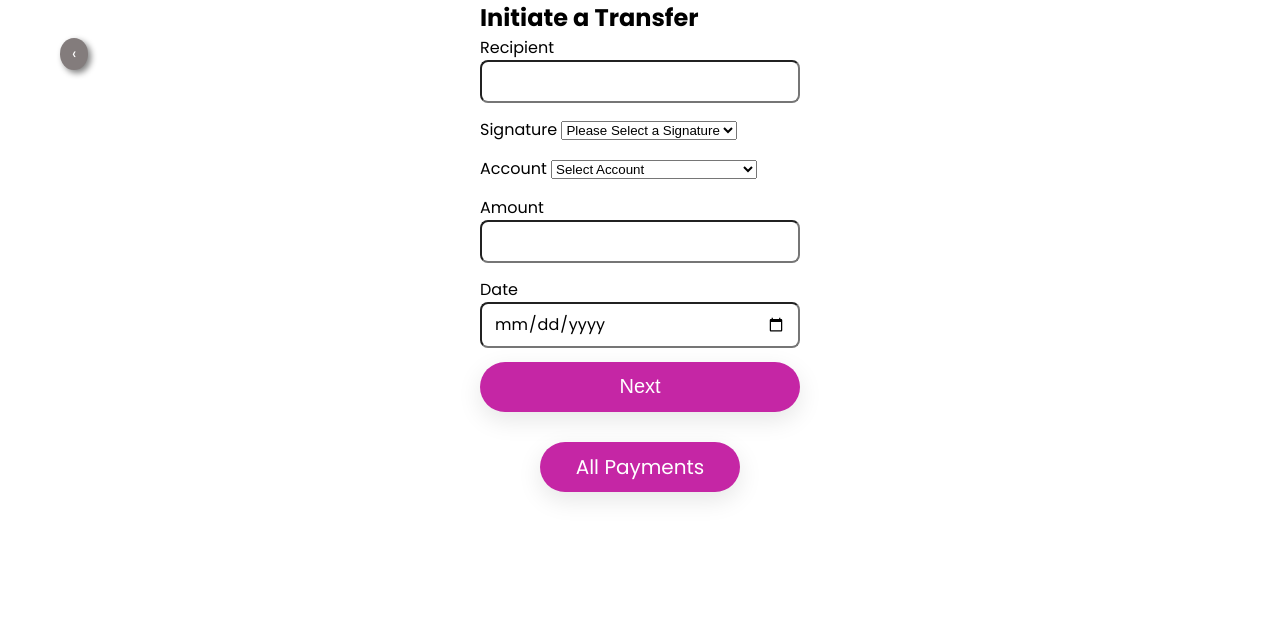
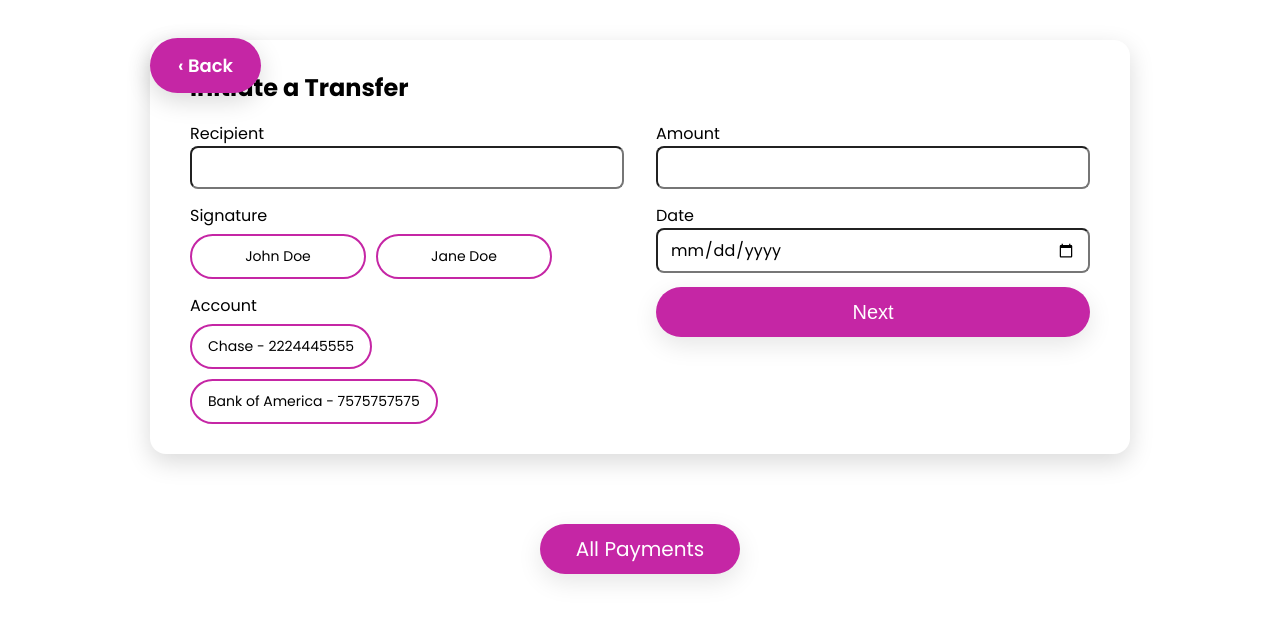
Before and after one commit to dibarra3/trust_signature, a Flask app: page /transfer in a window 1280 px wide. Shown: the part 112-733 px from the top of the page. Run offline with Flask 3, Linux system fonts and the light colour scheme; a user stored in the database is signed in; data comes from the database, SQL or seed files in the repository; both versions use the stored data as it was before the commit.

Commit message:
Fixed some TA comments (#19)

```diff
--- a/static/style.css
+++ b/static/style.css
@@ -175,6 +175,28 @@ p{
     padding: 30px;
 }
 
+.back-btn{
+    position: absolute;
+    top: 150px;
+    left: 150px;
+    display: inline-block;
+    background: hsl(312, 68%, 46%);
+    color: white;
+    padding: 14px 28px;
+    margin: 0;
+    font-size: 18px;
+    font-weight: 600;
+    text-decoration: none;
+    box-shadow: 0 8px 24px rgba(0,0,0,0.15);
+    border-radius: 999px;
+}
+
+.back-btn:hover{
+    background: hsl(312, 50%, 38%);
+    box-shadow: 0 12px 24px rgba(0,0,0,0.15);
+}
+
+
 
 
 .btn {
@@ -202,8 +224,32 @@ p{
 }
 
 .form-card{
-    max-width:320px; margin-inline:auto
+    max-width:320px;
+    margin: 30px 0;
+    text-align: left;
 }
+
+.form-card-center{
+    margin: 40px auto;
+}
+
+.home-layout{
+    display: flex;
+    justify-content: center;
+    align-items: flex-start;
+    gap: 40px;
+    padding: 30px 40px;
+    margin: 40px auto;
+    max-width: 1200px;
+}
+
+.home-account-buttons{
+    display: flex;
+    flex-direction: column;
+    gap: 24px;
+    max-width: 600px;
+}
+
 
 .signin-section form.stack p.signin-section {
   width: min(250px, 92vw);
@@ -221,6 +267,50 @@ p{
   outline: none;
 }
 
+.selection-group{
+    display: flex;
+    flex-wrap: wrap;
+    gap: 10px;
+    margin-top: 6px;
+}
+
+.selection-option{
+    position: relative;
+    cursor: pointer;
+
+}
+
+.selection-option input {
+    position: absolute;
+    opacity: 0;
+    pointer-events: none;
+}
+
+.selection-option span{
+    display: inline-block;
+    padding: 10px 16px;
+    border-radius: 999px;
+    background: #ffffff;
+    border: 2px solid hsl(312, 68%, 46%);
+    font-size: 14px;
+    min-width: 140px;
+    text-align: center;
+}
+
+.selection-option:hover span{
+    border-color: hsl(0, 0%, 0%);
+    box-shadow: 0 4px 10px rgba(0,0,0,0.15);
+}
+
+.selection-option input:checked+span{
+    background: hsl(312, 68%, 46%);
+    border-color: hsl(312, 68%, 46%);
+    color: #ffffff;
+    box-shadow: 0 6px 14px rgba(0,0,0,0.15);
+}
+
+
+
 .btn.signin {
   background-color: hsl(312, 68%, 46%);
   color: hsl(0, 0%, 100%);
@@ -236,23 +326,85 @@ p{
     background-color: hsl(211, 59%, 40%);
 }
 
+.empty-warning{
+    margin-top:10px;
+    padding: 16px;
+    text-align: center;
+    font-size: 14px;
+}
+
+.create-signature{
+    display: inline-block;
+    padding: 10px;
+    border-radius: 999px;
+    background-color: hsl(312, 68%, 46%);
+    text-decoration: none;
+    color: hsl(0, 0%, 100%);
+    font-weight: 600;
+    box-shadow: 0 6px 14px rgba(0,0,0,0.15);
+}
+
+.create-signature:hover{
+    background: hsl(312, 50%, 38%);
+    box-shadow: 0 8px 18px rgba(0,0,0,0.15);
+}
+
+
+.transfer-card{
+    max-width: 900px;
+    margin: 40px auto;
+    padding: 30px 40px;
+    border-radius: 16px;
+    background: #ffffff;
+    box-shadow: 0 8px 24px rgba(0,0,0,0.15);
+}
+
+.transfer-grid{
+    display: flex;
+    gap: 32px;
+    align-items: flex-start;
+    margin-top: 16px
+}
+
+.transfer-grid input {
+  width: 100%;
+  box-sizing: border-box;
+  padding: 10px 12px;
+  border-radius: 8px;
+  font: inherit;
+  line-height: 1.2;
+  outline: none;
+}
+
+.transfer-col{
+    flex: 1;
+    display: grid;
+    gap:14px
+}
+
+
 
 .table-card{
-    max-width: 650px;
+    min-height: 200px;
+    width: 100%;
     margin-inline: auto;
     margin-top: 30px;
-    padding: 30;
+    padding: 30px;
     border-radius: 16px;
     box-shadow: 0 8px 24px rgba(0,0,0,.5);
     position: relative;
     overflow: hidden;
+    display: flex;
+    flex-direction: column;
 }
 
 .bank-table {
   width: 100%;
+  max-width: 800px;
   border-collapse: separate;
   border-spacing: 0;
   font-size: 16px;
+  table-layout: fixed;
 }
 
 .bank-table thead th {
@@ -263,26 +415,40 @@ p{
 
 .bank-table tbody {
   padding: 14px 18px;
-  background: #837c7c;
 }
 
 .bank-table td{
-  padding: 14px 50px;
+  padding: 14px 20px;
   text-align: center;
+  white-space: normal;
+  overflow-wrap: anywhere;
 }
 
 .bank-table .num {
   text-align: center;
+  max-width: 500px;
 }
 
 .bank-table .bank-name{
   font-weight: 600;
+  max-width: none;
+  white-space: nowrap;
+  text-align: left;
 }
 
 .table-card .title{
     text-align: center;
 }
 
+.placeholder-row{
+    height:120px;
+}
+
+.placeholder-data{
+    text-align: center;
+    font-size: 16px;
+    padding: 60px 16px;
+}
 
 
 
--- a/templates/contact.html
+++ b/templates/contact.html
@@ -12,10 +12,8 @@
 
     <nav id="nav-bar">
         <div class="logo">Trust Signature</div>
-        <a href="/home" class="previous round">&#8249;</a>
-        <div class="logo">Trust Signature</div>
         <div>
-        <div>
+
             <ul class="links">
                 <li><a href="/about">About</a></li>
                 <li><a href="/contact">Contact Us</a></li>
@@ -23,6 +21,7 @@
             </ul>
         </div>
     </nav>
+    <a href="/home" class="back-btn">&#8249; Back</a>
 
 
     <section class="contact-page">
--- a/templates/signature.html
+++ b/templates/signature.html
@@ -9,7 +9,6 @@
 </head>
 <body>
     <nav id="nav-bar">
-        <a href="/home" class="previous round">&#8249;</a>
         <div class="logo">Trust Signature</div>
         <div>
 
@@ -20,6 +19,7 @@
             </ul>
         </div>
     </nav>
+    <a href="/home" class="back-btn">&#8249; Back</a>
 
     <section class="page">
         <h1 class="h1">New Signature</h1>
--- a/templates/signature_preview.html
+++ b/templates/signature_preview.html
@@ -8,7 +8,7 @@
 </head>
 <body>
     <nav id="nav-bar">
-        <a href="/about" class="previous round">&#8249;</a>
+
         <div class="logo">Trust Signature</div>
         <div>
 
@@ -19,6 +19,7 @@
             </ul>
         </div>
     </nav>
+    <a href="/home" class="back-btn">&#8249; Back</a>
     <section class = "page">
         <h1 class ="h1">
             Preview and Confirm
--- a/templates/signin.html
+++ b/templates/signin.html
@@ -8,7 +8,6 @@
 </head>
 <body>
     <nav id="nav-bar">
-        <a href="/" class="previous round">&#8249;</a>
         <div class="logo">Trust Signature</div>
         <div>
             <ul class="links">
@@ -17,8 +16,9 @@
             </ul>
         </div>
     </nav>
-    <section class="form-card">
-        <div class="signin-section">
+    <a href="/" class="back-btn">&#8249; Back</a>
+    <section class="form-card form-card-center">
+        <div class="signin-section" style = "justify-content: center;">
             <h1>Sign in</h1>
             <form method="post" action="/signin" class="stack">
                 <label>
--- a/templates/signup.html
+++ b/templates/signup.html
@@ -8,7 +8,6 @@
 </head>
 <body>
     <nav id="nav-bar">
-        <a href="/" class="previous round">&#8249;</a>
         <div class="logo">Trust Signature</div>
         <div>
             <ul class="links">
@@ -17,7 +16,8 @@
             </ul>
         </div>
     </nav>
-    <section class="form-card">
+    <a href="/" class="back-btn">&#8249; Back</a>
+    <section class="form-card form-card-center">
         <div class="signin-section">
             <h1>Sign up</h1>
             <form method="post" action="/signup" class="stack">
--- a/templates/transfer.html
+++ b/templates/transfer.html
@@ -8,7 +8,6 @@
 </head>
 <body>
     <nav id="nav-bar">
-        <a href="/home" class="previous round">&#8249;</a>
         <div class="logo">Trust Signature</div>
         <div>
 
@@ -19,35 +18,58 @@
             </ul>
         </div>
     </nav>
+    <a href="/home" class="back-btn">&#8249; Back</a>
 
-    <section class="form-card">
+    <section class="transfer-card">
         <div class="signin-section">
             <h1>Initiate a Transfer</h1>
-            <form method = "post", action = "/transfer" class = "stack">
+            <form method = "post", action = "/transfer" class = "transfer-grid">
+            <div class = "transfer-col">
                 <label>
                     <span>Recipient</span>
                     <input name ="recipient" type="text" required>
                 </label>
                 <label>
                     <span>Signature</span>
-                    <select name ="signature_id" required>
-                    <option disabled selected>Please Select a Signature</option>
-                    {% for signature in signatures %}
-                        <option value="{{signature.id}}"> {{signature.label }}</option>
-                    {% endfor %}
-                    </select>
+                    {% if signatures|length == 0 %}
+                        <div class="empty-warning">
+                            <p>You dont have any signatures yet! Go create one</p>
+                            <a class = "create-signature" href = "/signature">Create a Trust Signature</a>
+                        </div>
+                    {%else %}
+                        <div class = "selection-group" role = "radiogroup">
+                            {% for signature in signatures %}
+                                <label class = "selection-option">
+                                    <input type = "radio" name = "signature_id" value = {{signature.id}} required>
+                                    <span>{{signature.label }}</span>
+                                </label>
+                            {% endfor %}
+                        </div>
+                    {% endif %}
+
 
                 </label>
                 <label>
                     <span>Account</span>
-                    <select name = "account_id" required>
-                        <option disabled selected>Select Account</option>
-                        {% for bank_account in bank_accounts %}
-                            <option value = "{{bank_account.id}}"> {{bank_account.bank_name}} - {{bank_account.account_number}}</option>
-                        {% endfor %}
-                    </select>
+                    {% if bank_accounts|length == 0%}
+                        <div class="empty-warning">
+                            <p>You dont have any Accounts Linked yet! Go Link one</p>
+                            <a class = "create-signature" href = "/home">Link a Bank Account</a>
+                        </div>
+                    {%else %}
+                        <div class = "selection-group" role = "radiogroup">
+                            {% for bank_account in bank_accounts %}
+                                <label class = "selection-option">
+                                    <input type="radio" name = "account_id" value = {{bank_account.id}} required>
+                                    <span>{{bank_account.bank_name}} - {{bank_account.account_number}}</span>
+                                </label>
+                            {% endfor %}
 
+                        </div>
+                    {%endif %}
                 </label>
+            </div>
+            <div class = "transfer-col">
                 <label>
                     <span>Amount</span>
                     <input name = "amount" type="number" required min="0.0" step="0.01">
@@ -63,6 +85,7 @@
 
 
         </div>
+        </div>
     </section>
 
     <section id = "centered">
--- a/templates/transfer_preview.html
+++ b/templates/transfer_preview.html
@@ -8,7 +8,6 @@
 </head>
 <body>
     <nav id="nav-bar">
-        <a href="/transfer" class="previous round">&#8249;</a>
         <div class="logo">Trust Signature</div>
         <div>
 
@@ -19,7 +18,8 @@
             </ul>
         </div>
     </nav>
-    <section class = "table-card" style = "text-align: center; padding:10px">
+    <a href="/transfer" class="back-btn">&#8249; Back</a>
+    <section class = "table-card" style = "text-align: center; padding:10px; max-width: 650px;">
         <h1 style = "padding-bottom: 20px; font-size: xx-large;">Payment</h1>
         <div style = "padding-bottom: 15px;">
         <label>
--- a/templates/transfers.html
+++ b/templates/transfers.html
@@ -8,7 +8,6 @@
 </head>
 <body>
     <nav id="nav-bar">
-        <a href="/transfer" class="previous round">&#8249;</a>
         <div class="logo">Trust Signature</div>
         <div>
 
@@ -19,6 +18,7 @@
             </ul>
         </div>
     </nav>
+    <a href="/transfer" class="back-btn">&#8249; Back</a>
 
     <section class = "table-card" style="max-width: 600px;">
         <h1 style = "padding-left: 15px; padding-top: 10px; font-size: xx-large;">Transfers</h1>
@@ -38,7 +38,7 @@
                         <td class="num">{{ payment.amount }}</td>
                         <td class="date">{{ payment.date }}</td>
                         <td>
-                            <a class = "btn" href = "/payments/{{payment.id}}">View</a>
+                            <a class = "create-signature" href = "/payments/{{payment.id}}">View</a>
                         </td>
                     </tr>
                 {% endfor %}
--- a/templates/view_transfer.html
+++ b/templates/view_transfer.html
@@ -8,7 +8,6 @@
 </head>
 <body>
     <nav id="nav-bar">
-        <a href="/transfers" class="previous round">&#8249;</a>
         <div class="logo">Trust Signature</div>
         <div>
 
@@ -19,7 +18,8 @@
             </ul>
         </div>
     </nav>
-    <section class = "table-card" style = "text-align: center; padding:10px">
+    <a href="/transfers" class="back-btn">&#8249; Back</a>
+    <section class = "table-card" style = "text-align: center; padding:10px; max-width: 650px;">
         <h1 style = "padding-bottom: 20px; font-size: xx-large;">Payment</h1>
         <div style = "padding-bottom: 15px;">
         <label>
```
Also changed, not shown: templates/about.html (+11 -2 lines), templates/home.html (+14 -2 lines), templates/profile.html (+29 -2 lines), instance/data.db (deleted).
